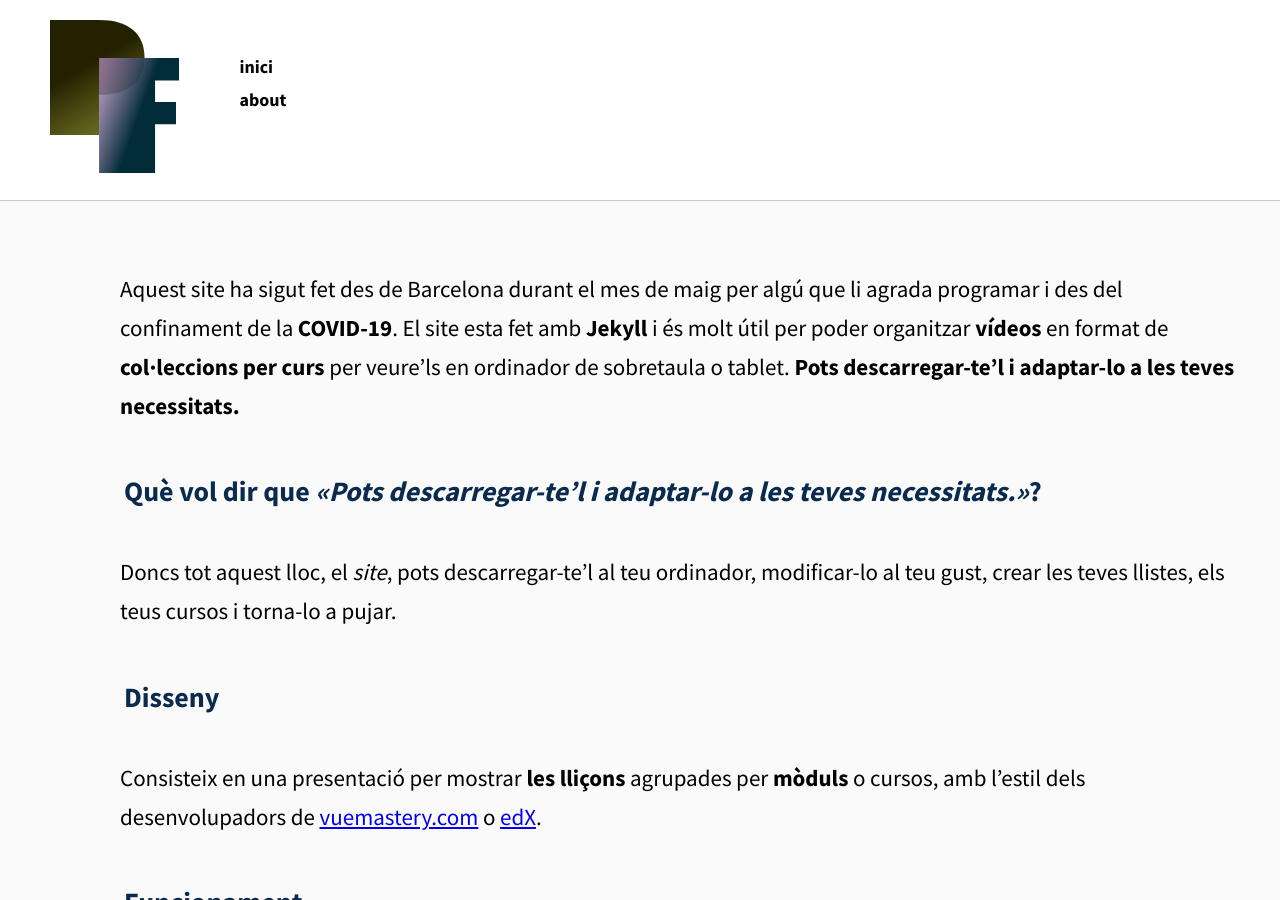
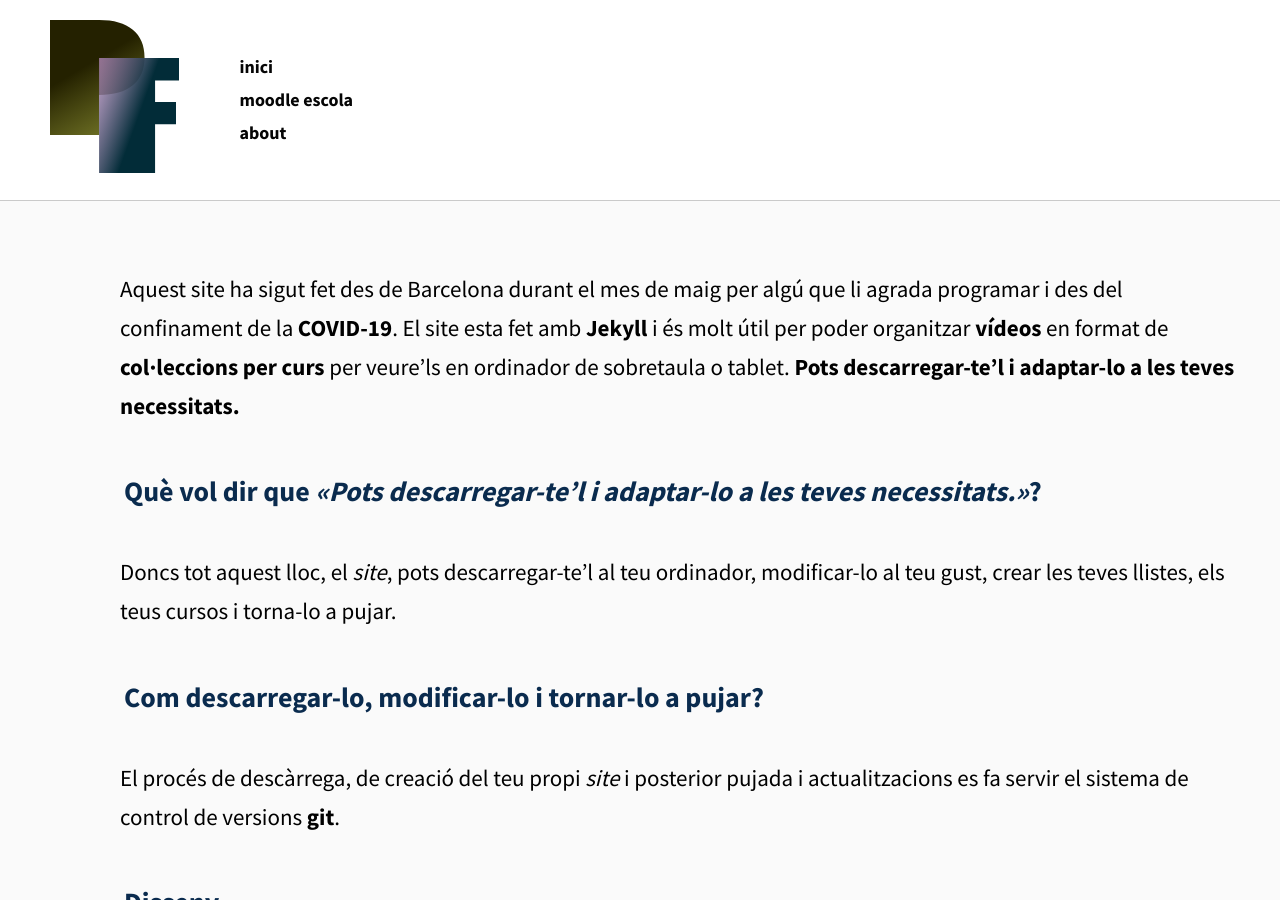
Before and after one commit to iiioxoiii/video-classroom-fp, a Jekyll site: the page built from about.md, in a window 1280 px wide and 900 px high. Built offline with Jekyll 4.4.1, drawn with Linux system fonts in a browser that asks for light colours.

```diff
--- a/_data/menu.yml
+++ b/_data/menu.yml
@@ -1,8 +1,8 @@
 - pagina: inici
   url: /video-classroom-fp/
 
-# - pagina: moodle
-#  url: https://educaciodigital.cat/ea-llotja/moodle/
+- pagina: moodle escola
+  url: https://educaciodigital.cat/ea-llotja/moodle/
 
 - pagina: about
   url: /video-classroom-fp/about.html
--- a/about.md
+++ b/about.md
@@ -7,6 +7,9 @@ Aquest site ha sigut fet des de Barcelona durant el mes de maig per algú que li
 
 ### Què vol dir que *«Pots descarregar-te'l i adaptar-lo a les teves necessitats.»*?
 Doncs tot aquest lloc, el *site*, pots descarregar-te'l al teu ordinador, modificar-lo al teu gust, crear les teves llistes, els teus cursos i torna-lo a pujar.
+
+### Com descarregar-lo, modificar-lo i tornar-lo a pujar?
+El procés de descàrrega, de creació del teu propi *site* i posterior pujada i actualitzacions es fa servir el sistema de control de versions **git**.
 
 ### Disseny
 
```
